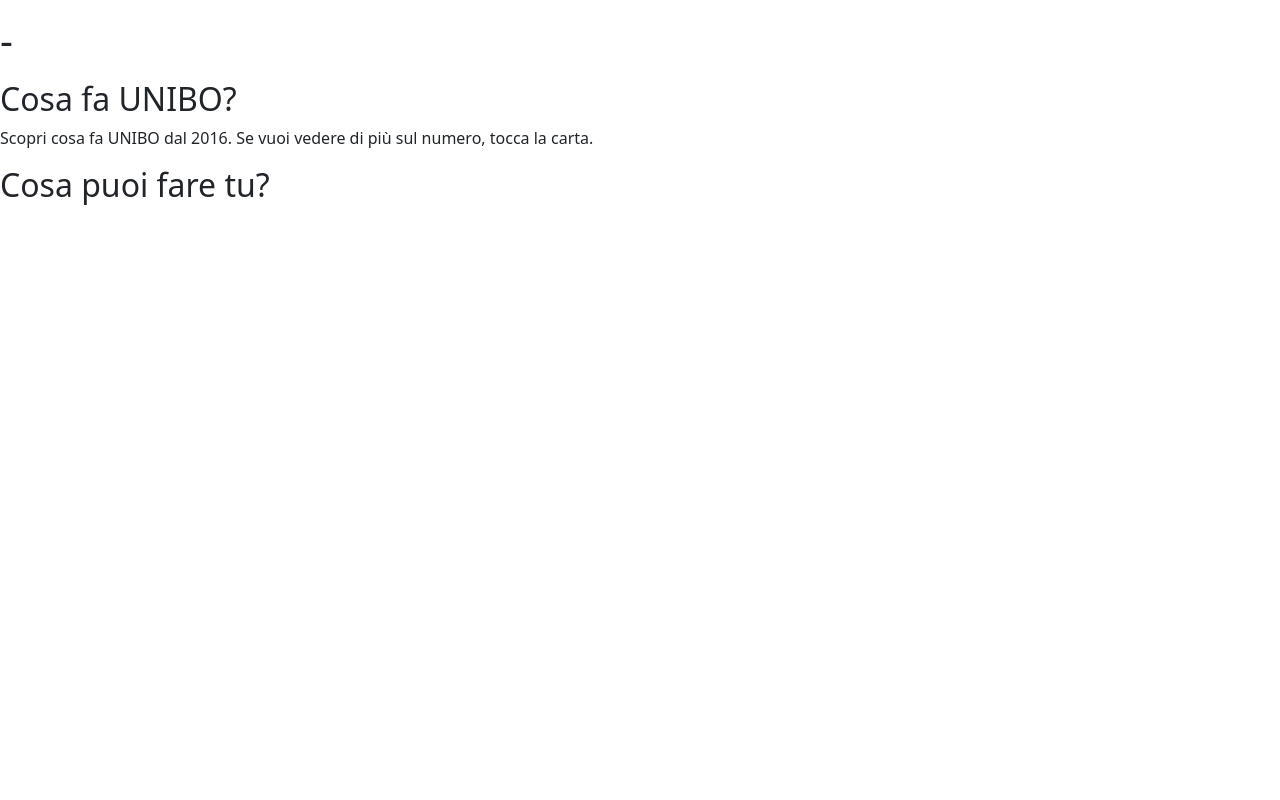
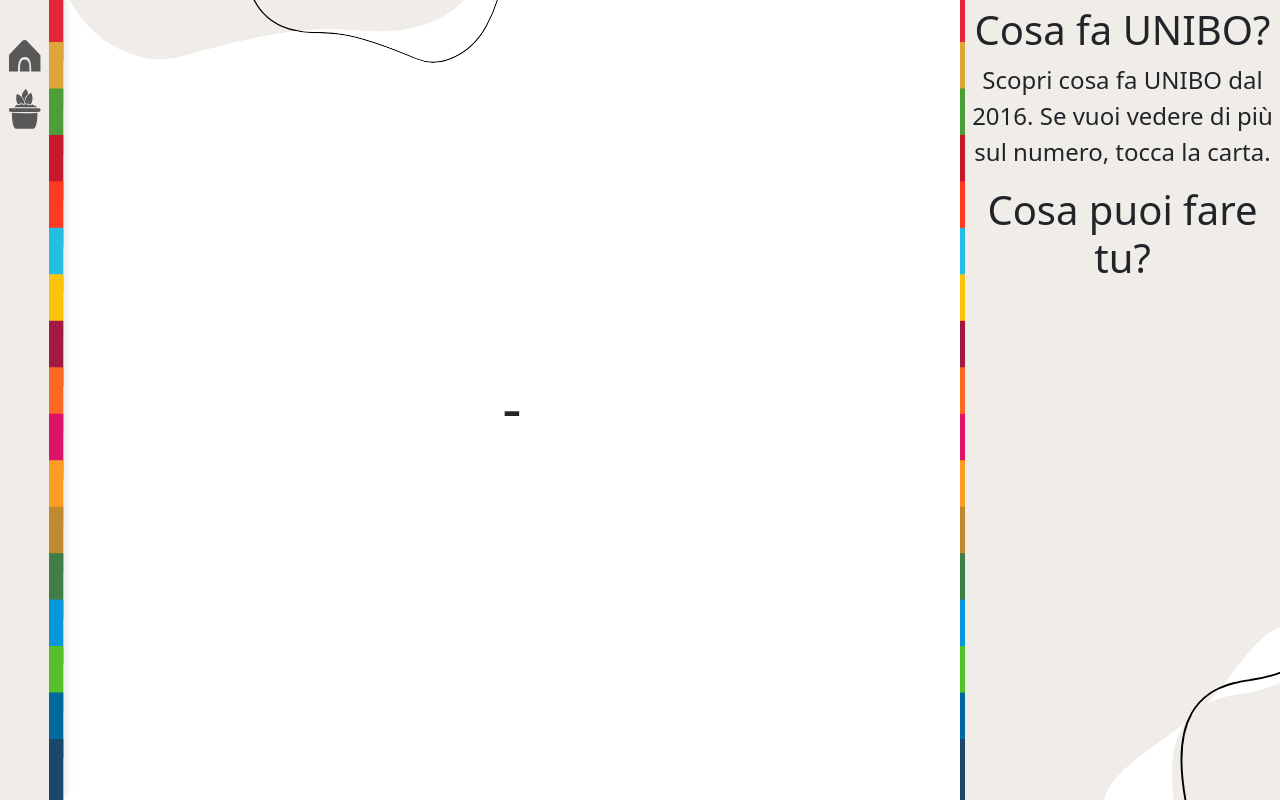
Before and after one commit to nuxbart/AlmaAware-Tesi, a PHP site: page /kiosk.php?idgoalsdg=1 in a window 1280 px wide. Run offline with PHP 8.4, Linux system fonts and the light colour scheme; data that the repository does not hold is empty.

Commit message:
implemented kiosk pages

```diff
--- a/Progetto_TESI/AlmaAware/css/kiosk_style.css
+++ b/Progetto_TESI/AlmaAware/css/kiosk_style.css
@@ -0,0 +1,116 @@
+
+main {
+    width: 100vw;
+    height: 100vh;
+    display: grid;
+    grid-template-columns: 5vw 70vw 25vw;
+    grid-template-areas: "Menu Sdg Action";
+    margin: 0;
+    padding: 0;
+    box-sizing: border-box;
+    text-align: center;
+
+    background-repeat: no-repeat;
+    background-position: left top;
+    background-size: 50%;
+  }
+
+  main::after {
+    content: "";
+    width: 20vw;
+    height: 25vh;
+    padding: 0;
+    position: absolute;
+    bottom: 0;
+    right: 0;
+
+    /*** COLOR BUBBLE *****/
+    -webkit-mask-image: url(../images/medias/bubble/kiosk_bubble_bottom.svg);
+    mask-image: url(../images/medias/bubble/kiosk_bubble_bottom.svg);
+    -webkit-mask-size: cover;
+    mask-size: cover;
+    -webkit-mask-repeat: no-repeat;
+    mask-repeat: no-repeat;
+    -webkit-mask-position: center;
+    mask-position: center;
+
+    /*** LINE BUBBLE *****/
+    background-image: url(../images/medias/bubble/kiosk_bubble_bottom_line.svg);
+    background-repeat: no-repeat;
+    background-position: center;
+    background-size: cover;
+  }
+
+  h1 {
+    font-size: 60px;
+  }
+  h2 {
+    font-size: 40px;
+  }
+  p,
+  span {
+    font-size: 24px;
+  }
+
+  span {
+    font-weight: bold;
+    margin-bottom : 1%;
+  }
+
+  .kiosk-desc{
+    display: flex;
+    flex-direction: column;
+    width : 80%;
+    margin : 0 auto 1% auto;
+    box-sizing: border-box;
+  }
+  .sdg-container {
+    grid-area: Sdg;
+    width: 100%;
+    height: 100%;
+    box-sizing: border-box;
+    display: flex;
+    flex-direction: column;
+    justify-content: space-evenly;
+    position: relative;
+  }
+
+  .sdg-item {
+    width: 80%;
+    margin: 8% auto 0 auto;
+    height: 30vh;
+    position: relative;
+    display: flex;
+    justify-content: flex-end;
+    align-items:end;
+    box-sizing: border-box;
+
+    background-repeat: no-repeat;
+    background-size: cover;
+    background-position: center;
+  }
+  .sdg-item p {
+    color : white;
+    font-size : 14px;
+    margin : 0 1% 1% 0;
+  }
+
+  .actions {
+    grid-area: Action;
+    background-color: #F0EDE8;
+    height: 100%;
+    width: 100%;
+    box-sizing: border-box;
+    /* add sgd border */
+    border-left: 5px solid;
+    border-image-source:url(../images/medias/SGD_lineVertical.svg);
+    border-image-slice:5;
+    border-image-repeat: stretch;
+    border-top: none;
+
+    background-repeat: no-repeat;
+    background-position: right bottom;
+    background-size: 100%;
+
+    padding: 2%;
+  }
--- a/Progetto_TESI/AlmaAware/db/database.php
+++ b/Progetto_TESI/AlmaAware/db/database.php
@@ -130,5 +130,15 @@ class DatabaseHelper{
         $result = $stmt->get_result();
         return $result->fetch_all(MYSQLI_ASSOC);
     }
+
+    // Funzione che prende tutte le azioni utente del Sdg SPECIFICO
+    public function getActionsSdg($idgoalsdg){
+        $query = "SELECT * FROM useraction WHERE sdgId=?";
+        $stmt = $this->db->prepare($query);
+        $stmt->bind_param('i',$idgoalsdg);
+        $stmt->execute();
+        $result = $stmt->get_result();
+        return $result->fetch_all(MYSQLI_ASSOC);
+    }
 }
 ?>
--- a/Progetto_TESI/AlmaAware/php/kiosk.php
+++ b/Progetto_TESI/AlmaAware/php/kiosk.php
@@ -11,7 +11,6 @@
     <link href="https://cdn.jsdelivr.net/npm/bootstrap@5.1.3/dist/css/bootstrap.min.css" rel="stylesheet" integrity="sha384-1BmE4kWBq78iYhFldvKuhfTAU6auU8tT94WrHftjDbrCEXSU1oBoqyl2QvZ6jIW3" crossorigin="anonymous">
     <link rel="stylesheet" href="../css/kiosk_style.css" >
 
-
     <title>AlmAware - Sdg <?php echo $_GET['idgoalsdg']; ?></title>
     <link rel="shortcut icon" href="../images/medias/Mascotte.svg">
 </head>
@@ -19,35 +18,215 @@
     <?php $currentSDG = $dbh->getSdg($_GET['idgoalsdg']);?>
     <main>
         <div class="test"></div>
-            <Menu></Menu>
             <div class="sdg-container">
-                <div class="sdg-item" style="background-image: background_url">
+                <div class="sdg-item" style="background-image: url(<?php echo $currentSDG[0]['img_background']; ?>);">
                 </div>
                 <h1><?php echo $currentSDG[0]['idgoalsdg']; ?> - <?php echo $currentSDG[0]['title']; ?></h1>
                 <p class="kiosk-desc">
-                    <span :style="{ color: color }"><?php echo $currentSDG[0]['subtitle']; ?></span>
+                    <span style=" color: <?php echo colorSdg($currentSDG[0]['idgoalsdg']); ?>"><?php echo $currentSDG[0]['subtitle']; ?></span>
                     <?php echo $currentSDG[0]['description']; ?>
                 </p>
-                <SdgKeyNumberGroup :id="id.toString()"></SdgKeyNumberGroup>
+
+                <div class="keyNumber_container">
+                    <?php for ($i = 1; $i <= 3; $i++):
+                            $info = 'info'.$i; ?>
+                        <div class="sdgNumber" style="background-color:  <?php echo colorSdg($currentSDG[0]['idgoalsdg']); ?>">
+                            <p><?php echo $currentSDG[0][$info]?></p>
+                        </div>
+                    <?php endfor;?>
                 </div>
-                <div class="actions sdgLineVertical">
+
+            </div>
+            <div class="actions sdgLineVertical">
                 <div>
                     <h2>Cosa fa UNIBO?</h2>
                     <p>
                     Scopri cosa fa UNIBO dal 2016. Se vuoi vedere di più sul
                     numero, tocca la carta.
                     </p>
+                    <!-- MANCA SOLO QUESTO -->
                     <KeyCardsGroup :id="id.toString()"></KeyCardsGroup>
                 </div>
                 <div>
                     <h2>Cosa puoi fare tu?</h2>
-                    <ActionList :id="id.toString()"></ActionList>
+                    <?php $actions = $dbh->getActionsSdg($currentSDG[0]['idgoalsdg']);?>
+                    <?php foreach($actions as $action): ?>
+                        <ul><!-- MANCA CSS di QUESTO -->
+                            <li style="{ 'border-color': <?php echo colorSdg($currentSDG[0]['idgoalsdg']); ?> }">
+                                <?php echo $action["description"]; ?>
+                            </li>
+                        </ul>
+                    <?php endforeach; ?>
             </div>
         </div>
+        <nav>
+            <a href="../php/home.php"><img src="../images/medias/components/icons/home.svg" class="icon"/></a>
+            <!--mobile version -->
+            <a href="../php/profile.php" class="mobile-only" ><img src="../images/medias/user.svg" class="icon"/></a>
+            <a href="../php/badges.php" class="mobile-only" ><img src="../images/medias/components/icons/badge-check.svg" class="icon"/></a>
+            <!--desktop version -->
+            <a href="../php/greenhouse.php" class="desktop-only"><img src="../images/medias/components/icons/greenhouse.svg" class="icon"/></a>
+        </nav>
     </main>
     <script src="https://cdnjs.cloudflare.com/ajax/libs/popper.js/1.14.7/umd/popper.min.js" integrity="sha384-UO2eT0CpHqdSJQ6hJty5KVphtPhzWj9WO1clHTMGa3JDZwrnQq4sF86dIHNDz0W1" crossorigin="anonymous"></script>
     <script src="https://cdn.jsdelivr.net/npm/axios/dist/axios.min.js"></script>
     <script src="https://unpkg.com/axios/dist/axios.min.js"></script>
     <!--<script src="../js/?.js"></script> -->
 </body>
+
+<style lang="css" scoped>
+    .keyNumber_container {
+  display: flex;
+  flex-wrap: no wrap;
+  width: auto;
+  justify-content: center;
+  padding: 0;
+}
+    .sdgNumber {
+  height : calc(90vw / 3);
+  width : calc(90vw / 3);
+  color: white;
+  margin: 1%;
+  display: flex;
+  flex-direction: column;
+  justify-content: center;
+  align-items: center;
+  text-align: center;
+  box-sizing: border-box;
+}
+.sdgNumber p{
+    margin :0;
+    font-size: 'Inter',sans-serif ;
+}
+    main::after {
+    background-color: <?php echo colorSdg($currentSDG[0]['idgoalsdg']); ?>;
+    }
+.test {
+    width: 100vw;
+    height: 35vh;
+    display: block;
+    position: absolute;
+    box-sizing: border-box;
+    top: 0;
+    left: -30vw;
+    z-index: -10000;
+    /*** COLOR BUBBLE *****/
+    background-color: <?php echo colorSdg($currentSDG[0]['idgoalsdg']); ?>; /* adapt with the sdg*/
+
+    -webkit-mask-image: url(../images/medias/bubble/kiosk_bubble_top.svg);
+    mask-image: url(../images/medias/bubble/kiosk_bubble_top.svg);
+    -webkit-mask-size: contain;
+    mask-size: contain;
+    -webkit-mask-repeat: no-repeat;
+    mask-repeat: no-repeat;
+    -webkit-mask-position: center;
+    mask-position: center;
+    /*** LINE BUBBLE *****/
+    background-image: url(../images/medias/bubble/kiosk_bubble_top_line.svg);
+    background-position: center;
+    background-size: contain;
+    background-repeat: no-repeat;
+  }
+
+  .sdg-item::before {
+    content: "";
+    background-image: url(<?php echo $currentSDG[0]['img_sdgicons']; ?>);
+    background-size: contain;
+    background-repeat: no-repeat;
+    background-position: center;
+    display: block;
+    width: 25vh;
+    height: 100%;
+    position: absolute;
+    top: 0;
+    left: 5%;
+  }
+
+  /* PER IL MENU' */
+.icon{
+  width :4vh;
+  height : 4vh;
+  fill : black;
+  }
+/* AGGIUNTA PER IL "nav" */
+  nav{
+  background-color: #F0EDE8;
+  display:flex;
+  justify-content: space-evenly;
+  align-items: center;
+
+  /* SDG_line implement in style.css*/
+  border-top : 5px solid;
+  border-image-source:url(../images/medias/SGD_line.svg);
+  border-image-slice:5;
+  border-image-repeat: stretch;
+  /* box-shadow : X Y blur Spreat Color */
+  box-shadow: 0px -4px 10px 0px rgba(0, 0, 0, 0.15);
+
+  /*position : sticky;*/
+  position : fixed;
+  bottom : 0;
+  left : 0;
+  width:100%;
+  height:8vh;
+}
+@media (min-width: 769px) {
+.mobile-only {
+    display: none;
+}
+
+}
+@media (min-width: 1250px) {
+    .keyNumber_container{
+    width:75%;
+    height : auto;
+    margin : 0 auto 5% auto;
+    justify-content: space-between;
+    align-content: space-between;
+    padding:0;
+  }
+    .sdgNumber{
+    width: 25vh;
+    height: 25vh;
+    margin: 0;
+    padding : 1%;
+  }
+  .sdgNumber p {
+    font-size: 25px;
+    margin-bottom: 5%;
+  }
+  /* AGGIUNTA PER IL "nav" */
+  nav{
+      flex-direction: column;
+      justify-content: flex-start;
+      align-items: middle;
+      align-content: center;
+      padding-top : 2%;
+      box-sizing: border-box;
+      height:100%;
+      width:5vw;
+      position : fixed;
+      box-sizing: border-box;
+      top:0;
+      border-right : 15px solid;
+      border-top:none;
+
+      border-image-source:url(../images/medias/SGD_lineVertical.svg);
+      border-image-slice:5;
+      border-image-repeat: stretch;
+  }
+
+.icon{
+  margin-bottom : 50%;
+  height: 125%;
+}
+}
+
+@media (max-width: 768px) {
+.desktop-only {
+    display: none;
+}
+}
+/*FINE AGGIUNTA PER IL MENU'*/
+</style>
 </html>
```
